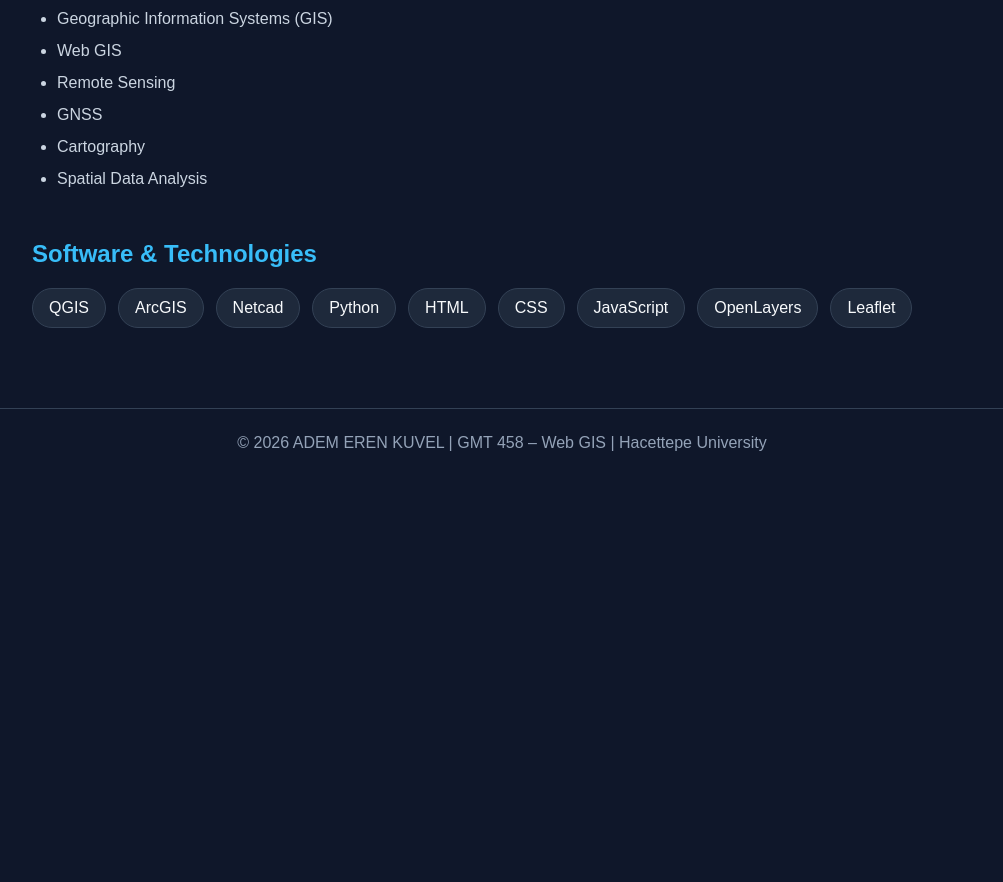
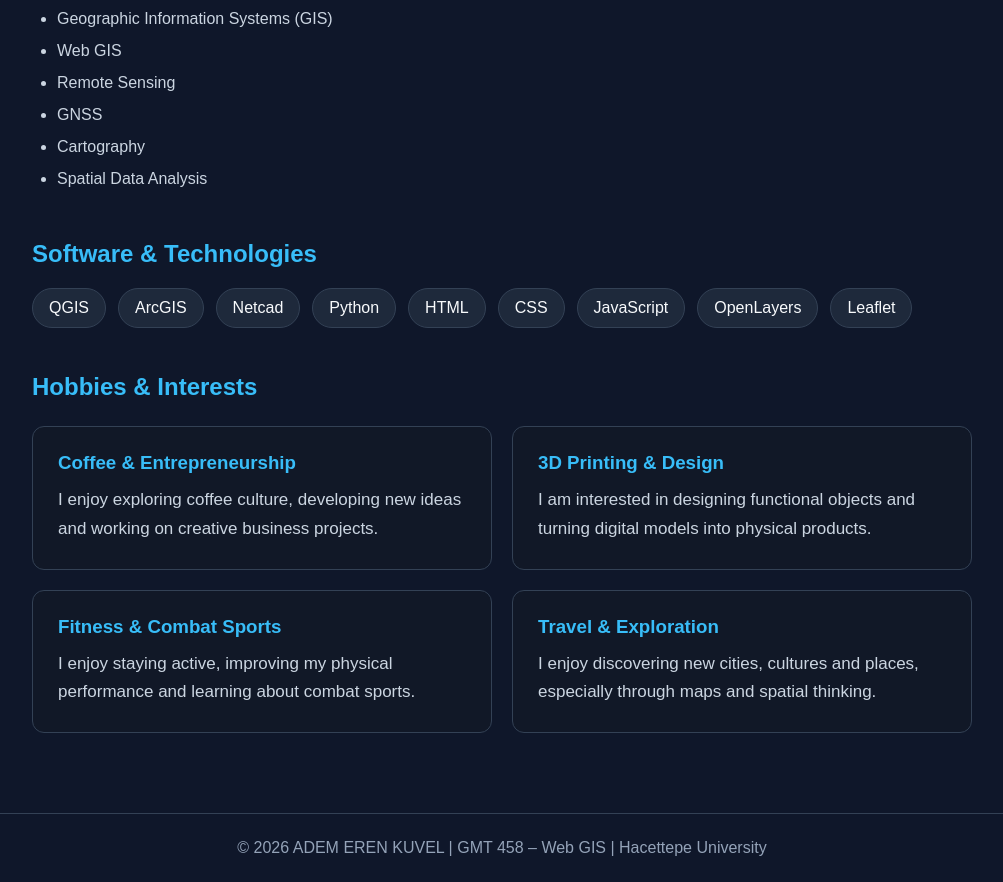
Before and after one commit to erenkuvell/GMT458-Assignment1, a plain HTML site: page about.html in a window 1280 px wide. Shown: the part 440-1322 px from the top of the page, without its empty margins (138-1141 px from the left). Before the commit the page ends 917 px from the top, so only its background shows below. Drawn offline with Linux system fonts and the light colour scheme.

Commit message:
Added hobbies and interests section

```diff
--- a/about.html
+++ b/about.html
@@ -79,7 +79,43 @@
             <span>Leaflet</span>
 
         </div>
+<h2>Hobbies & Interests</h2>
 
+<div class="hobby-grid">
+
+    <div class="hobby-card">
+        <h3>Coffee & Entrepreneurship</h3>
+        <p>
+            I enjoy exploring coffee culture, developing new ideas
+            and working on creative business projects.
+        </p>
+    </div>
+
+    <div class="hobby-card">
+        <h3>3D Printing & Design</h3>
+        <p>
+            I am interested in designing functional objects and
+            turning digital models into physical products.
+        </p>
+    </div>
+
+    <div class="hobby-card">
+        <h3>Fitness & Combat Sports</h3>
+        <p>
+            I enjoy staying active, improving my physical performance
+            and learning about combat sports.
+        </p>
+    </div>
+
+    <div class="hobby-card">
+        <h3>Travel & Exploration</h3>
+        <p>
+            I enjoy discovering new cities, cultures and places,
+            especially through maps and spatial thinking.
+        </p>
+    </div>
+
+</div>
     </section>
 
 </main>
--- a/css/style.css
+++ b/css/style.css
@@ -401,3 +401,41 @@ footer {
 .nav-links a.active::after {
     width: 100%;
 }
+/* HOBBIES & INTERESTS */
+
+.hobby-grid {
+    display: grid;
+    grid-template-columns: repeat(2, 1fr);
+    gap: 20px;
+    margin-top: 25px;
+}
+
+.hobby-card {
+    background-color: #111827;
+    border: 1px solid #334155;
+    border-radius: 12px;
+    padding: 25px;
+    transition: 0.3s;
+}
+
+.hobby-card:hover {
+    transform: translateY(-5px);
+    border-color: #38bdf8;
+}
+
+.hobby-card h3 {
+    color: #38bdf8;
+    margin-bottom: 12px;
+}
+
+.hobby-card p {
+    color: #cbd5e1;
+    line-height: 1.7;
+    margin: 0;
+}
+
+@media (max-width: 768px) {
+    .hobby-grid {
+        grid-template-columns: 1fr;
+    }
+}
```
